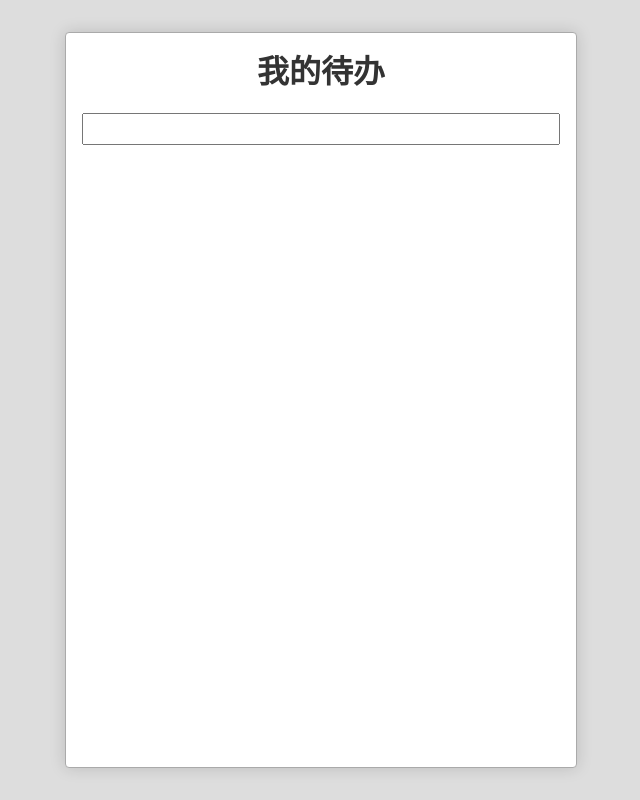
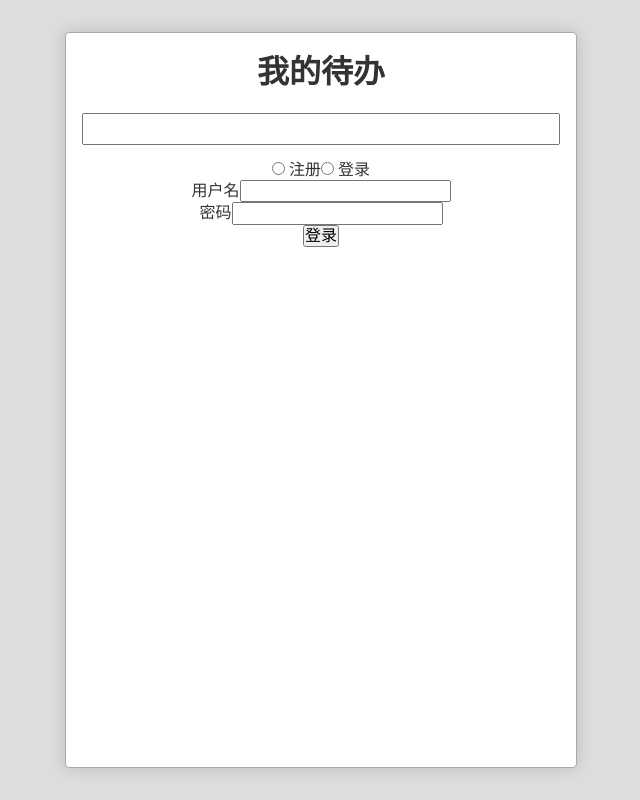
Before and after one commit to Honohonoho/react-project-1, a React (Create React App) app: page / in a window 1280 px wide. Shown: the whole page, without its empty margins (319-959 px from the left). Built offline with nearby package versions, Linux system fonts and the light colour scheme.

Commit message:
添加登录/注册对话框-UserDialog

```diff
--- a/src/App.js
+++ b/src/App.js
@@ -4,6 +4,7 @@
 import './App.css';
 import TodoInput from './TodoInput';
 import TodoItem from './TodoItem';
+import UserDialog from './UserDialog';
 
 
 class App extends Component {
@@ -36,6 +37,7 @@
         <ol className="todoList">
           {todos}
         </ol>
+          <UserDialog />
       </div>
     )
   }
--- /dev/null
+++ b/src/UserDialog.js
@@ -0,0 +1,32 @@
+import React, {Component} from 'react';
+//import './UserDialog.css';
+
+export default class UserDialog extends Component{
+	render(){
+		return (
+			<div className="UserDialog-Wrapper">
+				<div className="UserDialog">
+					<nav>
+						<input type="radio" /> 注册
+						<input type="radio" /> 登录
+					</nav>
+					<div className="panes">
+						<form className="signUp"> {/* 注册*/}
+							<div className="row">
+								<label>用户名</label>
+								<input type="text" />
+							</div>
+							<div className="row">
+								<label>密码</label>
+								<input type="password" />
+							</div>
+							<div className="row actions">
+								<button type="submit">登录</button>
+							</div>
+						</form>
+					</div>
+				</div>
+			</div>
+		)
+	}
+}
```
